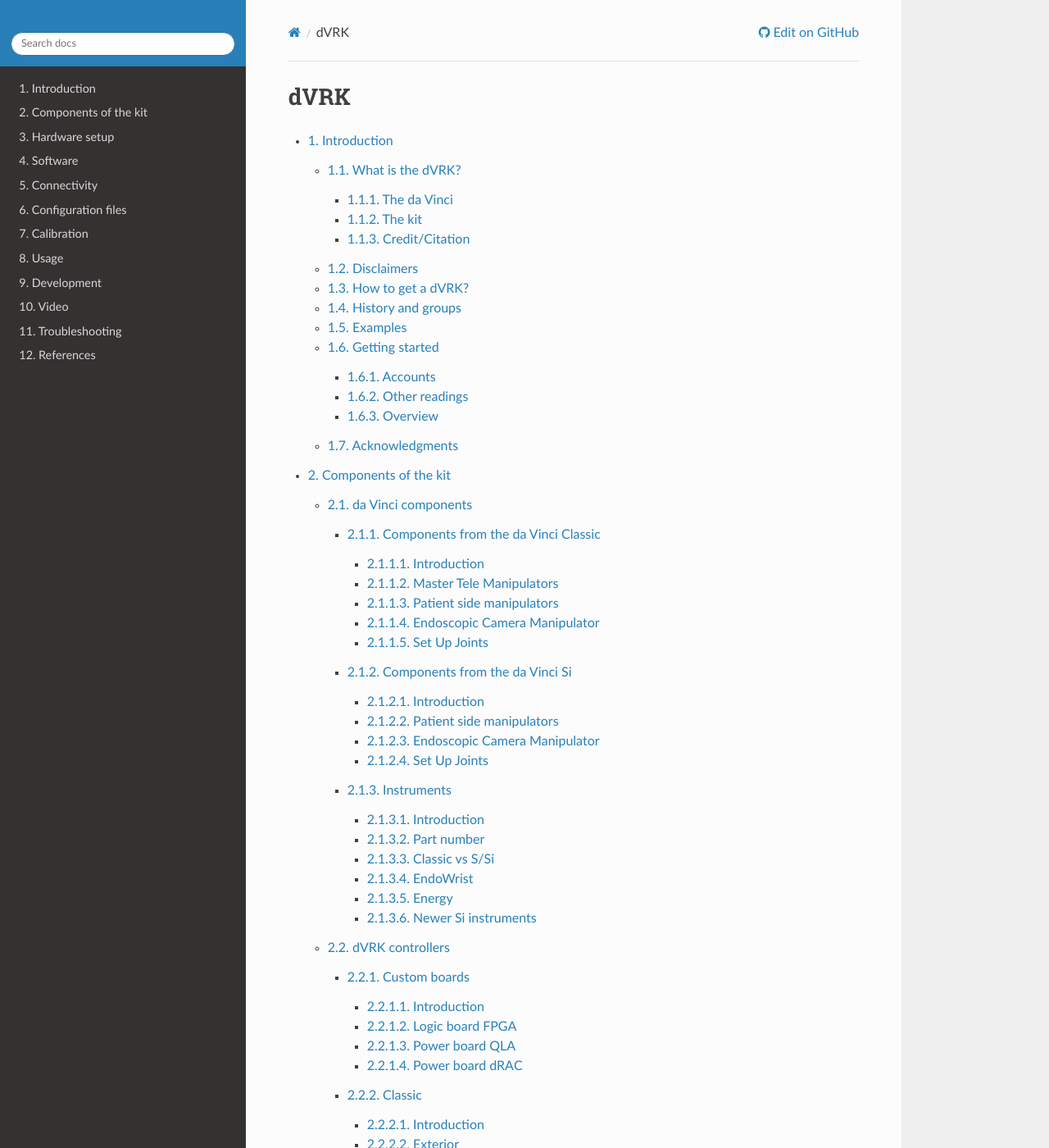
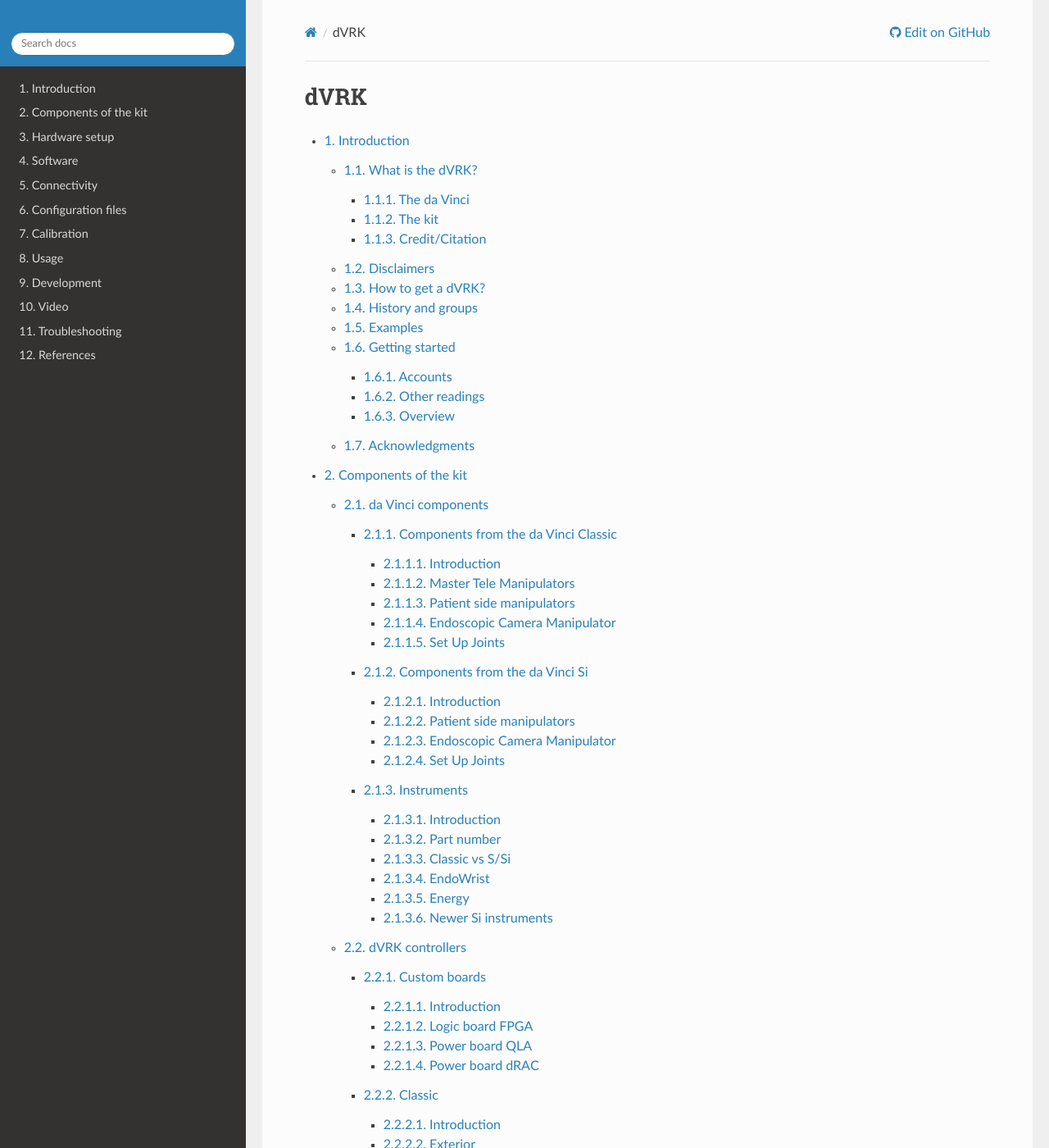
Before and after one commit to jhu-dvrk/dvrk-readthedocs, a Sphinx documentation site: the page built from docs/index.rst, in a window 1280 px wide and 1400 px high. Shown: the whole window at 82% size. Built offline with Sphinx 7.4.7 and the Read the Docs theme 3.1.0, drawn with Linux system fonts in a browser that asks for light colours; pages that are not in the unit, such as notebooks, are missing from menus; the version number could not be read and is left out.

Commit message:
custom css to use whole width

```diff
--- /dev/null
+++ b/docs/_static/custom.css
@@ -0,0 +1,9 @@
+/* Removes the max-width on the main content area */
+.wy-nav-content {
+    max-width: none !important;
+}
+/* Adjusts the padding of the main body to use more space */
+.wy-nav-content-wrap {
+    padding-left: 20px;
+    padding-right: 20px;
+}
--- a/docs/conf.py
+++ b/docs/conf.py
@@ -157,7 +157,7 @@
 # Add any paths that contain custom static files (such as style sheets) here,
 # relative to this directory. They are copied after the builtin static files,
 # so a file named "default.css" will overwrite the builtin "default.css".
-# html_static_path = []
+html_static_path = ['_static']
 html_extra_path = ['_build/_schemas']
 
 if release == 'main':
```
